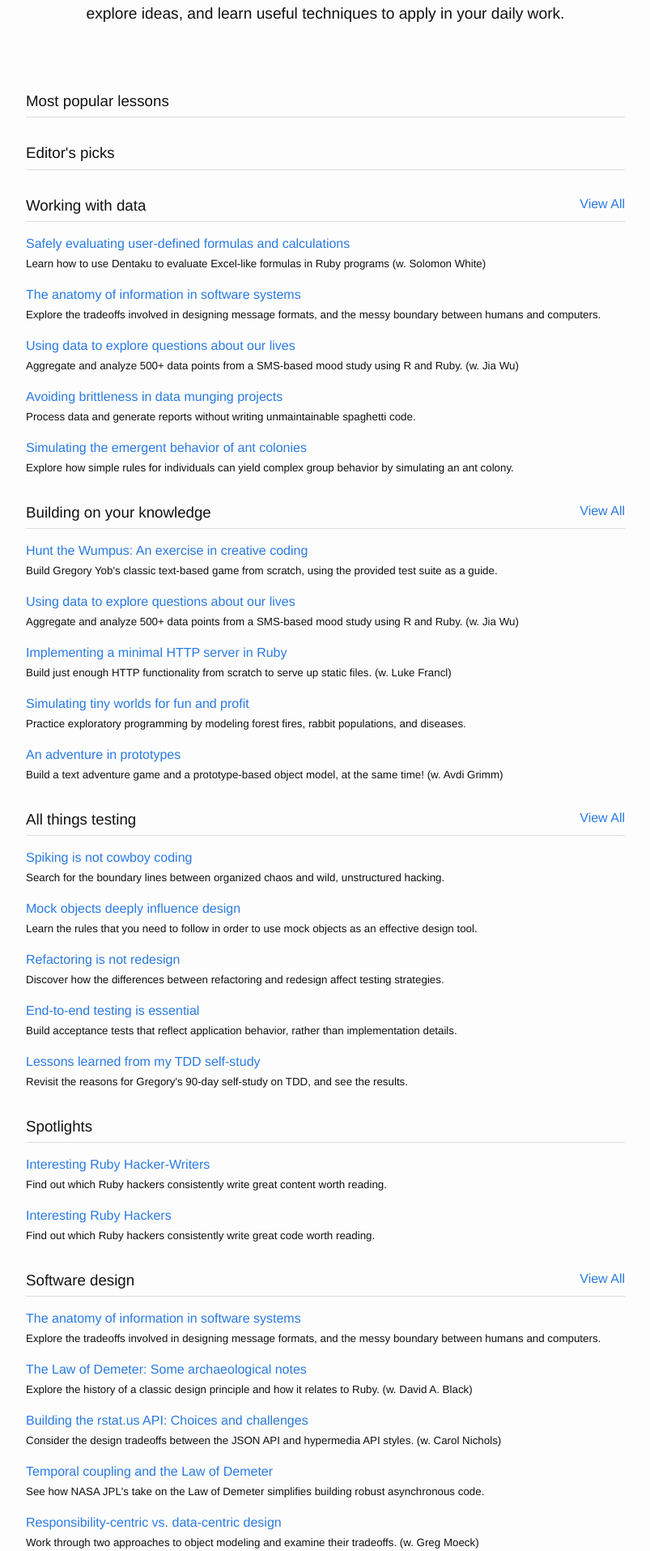
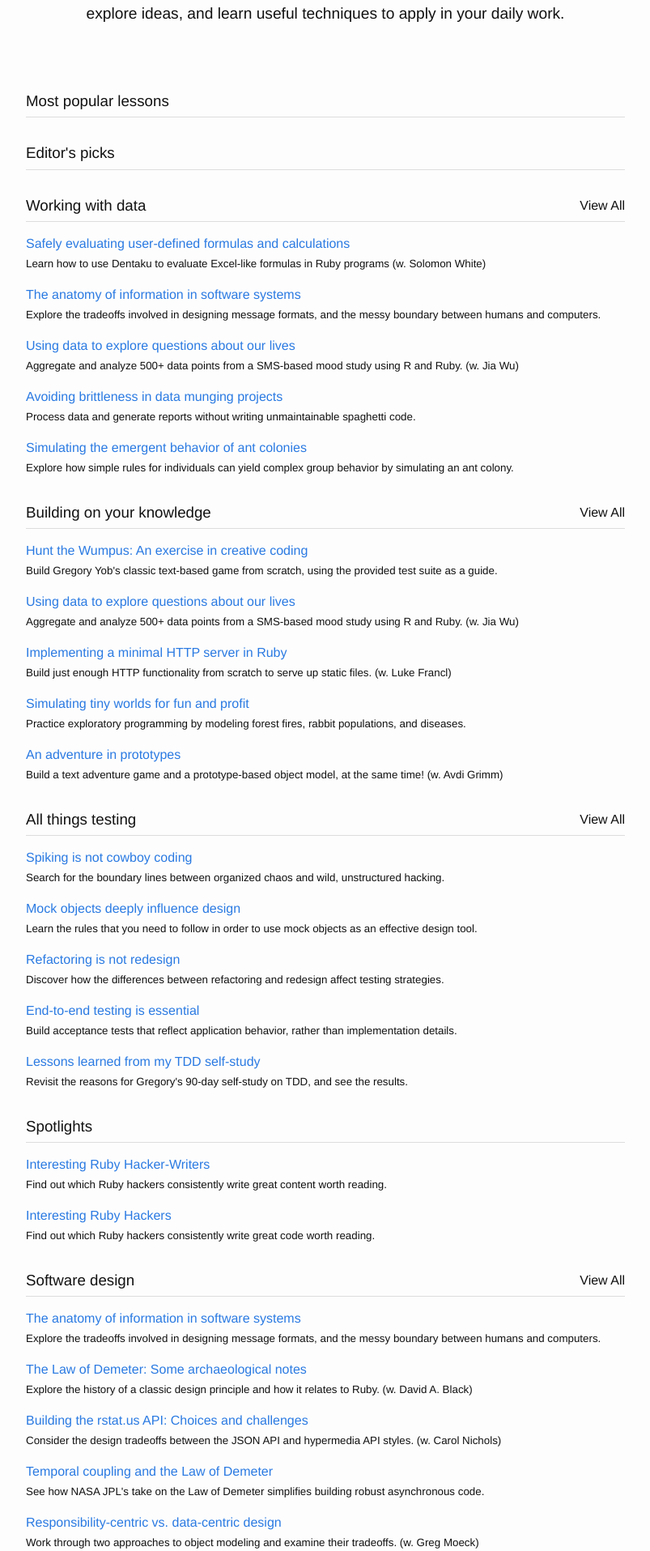
Before and after one commit to PracticingDeveloper/practicingruby.com, a Jekyll site: the page built from index.html, in a window 1280 px wide. Shown: the part 428-2343 px from the top of the page at 81% size, without its empty margins (238-1041 px from the left). Built offline with Jekyll 4.4.1, drawn with Linux system fonts in a browser that asks for light colours.

Commit message:
Make View All link black, remove inline styles

```diff
--- a/_sass/_layout.scss
+++ b/_sass/_layout.scss
@@ -249,6 +249,36 @@
     }
 }
 
+/* OTHER SITE STYLES */
+
+.header {
+  text-align: center;
+  padding-top: 40px;
+  padding-bottom: 80px;
+}
+
+.header h1 {
+  font-size: 50px;
+  font-weight: bold;
+}
+
 .categories div {
   margin-bottom: 30px;
 }
+
+.categories div h3 {
+  border-bottom: 1px solid #ddd;
+  padding-bottom: 5px;
+}
+
+.categories div ul {
+  list-style: none;
+  margin-left: 0px;
+}
+
+a.view-all {
+  float: right;
+  font-size: 16px;
+  color: #111;
+  padding-top: 2px;
+}
--- a/index.html
+++ b/index.html
@@ -3,9 +3,9 @@ layout: default
 ---
 
 <div class="home">
-  <div class="header" style="text-align: center; padding-top: 40px; padding-bottom: 80px;">
-    <h1 style="text-align: center; font-size: 50px; font-weight: bold;">Practicing Ruby</h1>
-    <h2 style="text-align: center;">Delightful lessons for the dedicated programmer</h2>
+  <div class="header">
+    <h1>Practicing Ruby</h1>
+    <h2>Delightful lessons for the dedicated programmer</h2>
     <img src="ruby-divider.png" style="margin-bottom: 15px; padding-bottom: 20px; padding-top: 20px"/>
     <big>Welcome to Practicing Ruby, a free and open source archive of lessons that take a deep-dive into software development. Our articles will help you solve problems, explore ideas, and learn useful techniques to apply in your daily work.</big>
   </div>
@@ -13,13 +13,13 @@ layout: default
   <div class="categories">
     <div id="most-popular">
       {% assign posts = site.posts | where:"categories","most-popular" %}
-      <h3 style="border-bottom: 1px solid #ddd; padding-bottom: 5px;">
+      <h3>
         Most popular lessons
         {% if posts.size > 5 %}
-          <a href="/categories/most-popular" style="float: right; font-size: 16px;">View All</a>
+          <a href="/categories/most-popular" class="view-all">View All</a>
         {% endif %}
       </h3>
-      <ul style="list-style: none; margin-left: 0px;">
+      <ul>
         {% for post in posts limit:5 %}
           {% include category-item.html post=post %}
         {% endfor %}
@@ -28,13 +28,13 @@ layout: default
 
     <div id="editors-picks">
       {% assign posts = site.posts | where:"categories","editors-picks" %}
-      <h3 style="border-bottom: 1px solid #ddd; padding-bottom: 5px;">
+      <h3>
         Editor's picks
         {% if posts.size > 5 %}
-          <a href="/categories/editors-picks" style="float: right; font-size: 16px;">View All</a>
+          <a href="/categories/editors-picks" class="view-all">View All</a>
         {% endif %}
       </h3>
-      <ul style="list-style: none; margin-left: 0px;">
+      <ul>
         {% for post in posts limit:5 %}
           {% include category-item.html post=post %}
         {% endfor %}
@@ -43,13 +43,13 @@ layout: default
 
     <div id="working-with-data">
       {% assign posts = site.posts | where:"categories","working-with-data" %}
-      <h3 style="border-bottom: 1px solid #ddd; padding-bottom: 5px;">
+      <h3>
         Working with data
         {% if posts.size > 5 %}
-          <a href="/categories/working-with-data" style="float: right; font-size: 16px;">View All</a>
+          <a href="/categories/working-with-data" class="view-all">View All</a>
         {% endif %}
       </h3>
-      <ul style="list-style: none; margin-left: 0px;">
+      <ul>
         {% for post in posts limit:5 %}
           {% include category-item.html post=post %}
         {% endfor %}
@@ -58,13 +58,13 @@ layout: default
 
     <div id="building">
       {% assign posts = site.posts | where:"categories","building" %}
-      <h3 style="border-bottom: 1px solid #ddd; padding-bottom: 5px;">
+      <h3>
         Building on your knowledge
         {% if posts.size > 5 %}
-          <a href="/categories/building" style="float: right; font-size: 16px;">View All</a>
+          <a href="/categories/building" class="view-all">View All</a>
         {% endif %}
       </h3>
-      <ul style="list-style: none; margin-left: 0px;">
+      <ul>
         {% for post in posts limit:5 %}
           {% include category-item.html post=post %}
         {% endfor %}
@@ -73,13 +73,13 @@ layout: default
 
     <div id="testing">
       {% assign posts = site.posts | where:"categories","testing" %}
-      <h3 style="border-bottom: 1px solid #ddd; padding-bottom: 5px;">
+      <h3>
         All things testing
         {% if posts.size > 5 %}
-          <a href="/categories/testing" style="float: right; font-size: 16px;">View All</a>
+          <a href="/categories/testing" class="view-all">View All</a>
         {% endif %}
       </h3>
-      <ul style="list-style: none; margin-left: 0px;">
+      <ul>
         {% for post in posts limit:5 %}
           {% include category-item.html post=post %}
         {% endfor %}
@@ -88,13 +88,13 @@ layout: default
 
     <div id="spotlights">
       {% assign posts = site.posts | where:"categories","spotlights" %}
-      <h3 style="border-bottom: 1px solid #ddd; padding-bottom: 5px;">
+      <h3>
         Spotlights
         {% if posts.size > 5 %}
-          <a href="/categories/spotlights" style="float: right; font-size: 16px;">View All</a>
+          <a href="/categories/spotlights" class="view-all">View All</a>
         {% endif %}
       </h3>
-      <ul style="list-style: none; margin-left: 0px;">
+      <ul>
         {% for post in posts limit:5 %}
           {% include category-item.html post=post %}
         {% endfor %}
@@ -103,13 +103,13 @@ layout: default
 
     <div id="software-design">
       {% assign posts = site.posts | where:"categories","software-design" %}
-      <h3 style="border-bottom: 1px solid #ddd; padding-bottom: 5px;">
+      <h3>
         Software design
         {% if posts.size > 5 %}
-          <a href="/categories/software-design" style="float: right; font-size: 16px;">View All</a>
+          <a href="/categories/software-design" class="view-all">View All</a>
         {% endif %}
       </h3>
-      <ul style="list-style: none; margin-left: 0px;">
+      <ul>
         {% for post in posts limit:5 %}
           {% include category-item.html post=post %}
         {% endfor %}
@@ -118,13 +118,13 @@ layout: default
 
     <div id="domain-modeling">
       {% assign posts = site.posts | where:"categories","domain-modeling" %}
-      <h3 style="border-bottom: 1px solid #ddd; padding-bottom: 5px;">
+      <h3>
         Domain modeling
         {% if posts.size > 5 %}
-          <a href="/categories/domain-modeling" style="float: right; font-size: 16px;">View All</a>
+          <a href="/categories/domain-modeling" class="view-all">View All</a>
         {% endif %}
       </h3>
-      <ul style="list-style: none; margin-left: 0px;">
+      <ul>
         {% for post in posts limit:5 %}
           {% include category-item.html post=post %}
         {% endfor %}
@@ -133,13 +133,13 @@ layout: default
 
     <div id="ruby-quirks">
       {% assign posts = site.posts | where:"categories","ruby-quirks" %}
-      <h3 style="border-bottom: 1px solid #ddd; padding-bottom: 5px;">
+      <h3>
         Ruby quirks
         {% if posts.size > 5 %}
-          <a href="/categories/ruby-quirks" style="float: right; font-size: 16px;">View All</a>
+          <a href="/categories/ruby-quirks" class="view-all">View All</a>
         {% endif %}
       </h3>
-      <ul style="list-style: none; margin-left: 0px;">
+      <ul>
         {% for post in posts limit:5 %}
           {% include category-item.html post=post %}
         {% endfor %}
@@ -148,13 +148,13 @@ layout: default
 
     <div id="games">
       {% assign posts = site.posts | where:"categories","games" %}
-      <h3 style="border-bottom: 1px solid #ddd; padding-bottom: 5px;">
+      <h3>
         Games
         {% if posts.size > 5 %}
-          <a href="/categories/games" style="float: right; font-size: 16px;">View All</a>
+          <a href="/categories/games" class="view-all">View All</a>
         {% endif %}
       </h3>
-      <ul style="list-style: none; margin-left: 0px;">
+      <ul>
         {% for post in posts limit:5 %}
           {% include category-item.html post=post %}
         {% endfor %}
@@ -163,13 +163,13 @@ layout: default
 
     <div id="open-source">
       {% assign posts = site.posts | where:"categories","open-source" %}
-      <h3 style="border-bottom: 1px solid #ddd; padding-bottom: 5px;">
+      <h3>
         Open source
         {% if posts.size > 5 %}
-          <a href="/categories/open-source" style="float: right; font-size: 16px;">View All</a>
+          <a href="/categories/open-source" class="view-all">View All</a>
         {% endif %}
       </h3>
-      <ul style="list-style: none; margin-left: 0px;">
+      <ul>
         {% for post in posts limit:5 %}
           {% include category-item.html post=post %}
         {% endfor %}
@@ -178,13 +178,13 @@ layout: default
 
     <div id="problem-solving">
       {% assign posts = site.posts | where:"categories","problem-solving" %}
-      <h3 style="border-bottom: 1px solid #ddd; padding-bottom: 5px;">
+      <h3>
         Problem solving
         {% if posts.size > 5 %}
-          <a href="/categories/problem-solving" style="float: right; font-size: 16px;">View All</a>
+          <a href="/categories/problem-solving" class="view-all">View All</a>
         {% endif %}
       </h3>
-      <ul style="list-style: none; margin-left: 0px;">
+      <ul>
         {% for post in posts limit:5 %}
           {% include category-item.html post=post %}
         {% endfor %}
@@ -193,13 +193,13 @@ layout: default
 
     <div id="communication">
       {% assign posts = site.posts | where:"categories","communication" %}
-      <h3 style="border-bottom: 1px solid #ddd; padding-bottom: 5px;">
+      <h3>
         Communication
         {% if posts.size > 5 %}
-          <a href="/categories/communication" style="float: right; font-size: 16px;">View All</a>
+          <a href="/categories/communication" class="view-all">View All</a>
         {% endif %}
       </h3>
-      <ul style="list-style: none; margin-left: 0px;">
+      <ul>
         {% for post in posts limit:5 %}
           {% include category-item.html post=post %}
         {% endfor %}
@@ -208,13 +208,13 @@ layout: default
 
     <div id="maintenance">
       {% assign posts = site.posts | where:"categories","maintenance" %}
-      <h3 style="border-bottom: 1px solid #ddd; padding-bottom: 5px;">
+      <h3>
         Maintaining code and quality
         {% if posts.size > 5 %}
-          <a href="/categories/maintenance" style="float: right; font-size: 16px;">View All</a>
+          <a href="/categories/maintenance" class="view-all">View All</a>
         {% endif %}
       </h3>
-      <ul style="list-style: none; margin-left: 0px;">
+      <ul>
         {% for post in posts limit:5 %}
           {% include category-item.html post=post %}
         {% endfor %}
@@ -223,13 +223,13 @@ layout: default
 
     <div id="cs-concepts">
       {% assign posts = site.posts | where:"categories","cs-concepts" %}
-      <h3 style="border-bottom: 1px solid #ddd; padding-bottom: 5px;">
+      <h3>
         Exploring CS concepts with Ruby
         {% if posts.size > 5 %}
-          <a href="/categories/cs-concepts" style="float: right; font-size: 16px;">View All</a>
+          <a href="/categories/cs-concepts" class="view-all">View All</a>
         {% endif %}
       </h3>
-      <ul style="list-style: none; margin-left: 0px;">
+      <ul>
         {% for post in posts limit:5 %}
           {% include category-item.html post=post %}
         {% endfor %}
@@ -238,13 +238,13 @@ layout: default
 
     <div id="everything-else">
       {% assign posts = site.posts | where:"categories","everything-else" %}
-      <h3 style="border-bottom: 1px solid #ddd; padding-bottom: 5px;">
+      <h3>
         Everything else
         {% if posts.size > 5 %}
-          <a href="/categories/everything-else" style="float: right; font-size: 16px;">View All</a>
+          <a href="/categories/everything-else" class="view-all">View All</a>
         {% endif %}
       </h3>
-      <ul style="list-style: none; margin-left: 0px;">
+      <ul>
         {% for post in posts limit:5 %}
           {% include category-item.html post=post %}
         {% endfor %}
```
